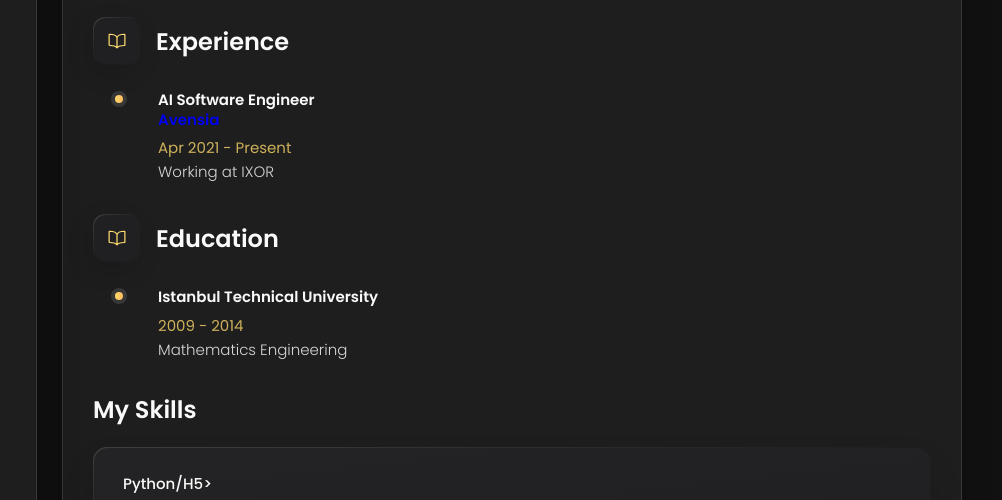
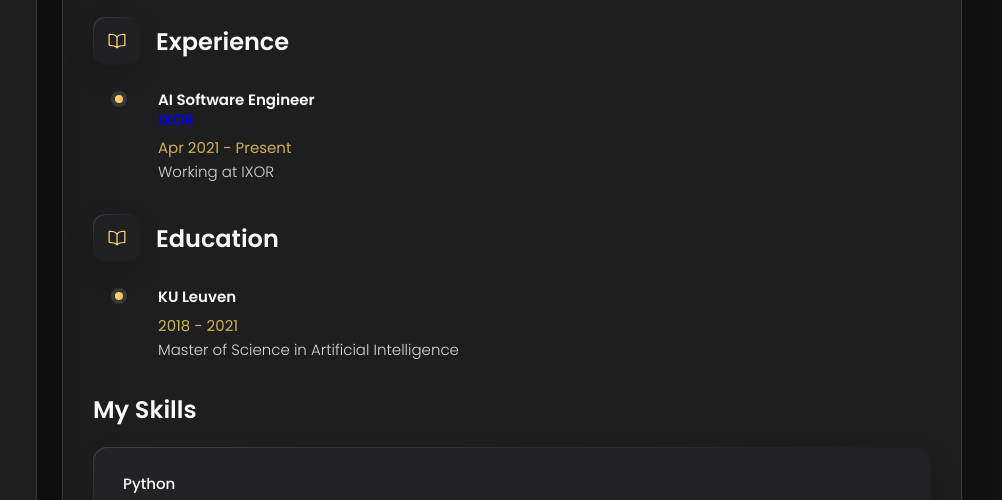
Before and after one commit to grand-cat-unknown/grand-cat-unknown.github.io, a plain HTML site: page resume.html in a window 1280 px wide. Shown: the part 172-672 px from the top of the page, 278-1280 px from the left. Drawn offline with nearby package versions, Linux system fonts and the light colour scheme.

Commit message:
Update job and education details

```diff
--- a/resume.html
+++ b/resume.html
@@ -200,7 +200,7 @@
 
                         <li class="timeline-item">
 
-                            <h4 class="h4 timeline-item-title">AI Software Engineer <a href="https://www.avensia.com/" target="_blank">Avensia</a></h4>
+                            <h4 class="h4 timeline-item-title">AI Software Engineer <a href="https://www.ixor.be/" target="_blank">IXOR</a></h4>
 
                             <span>Apr 2021 - Present</span>
 
@@ -228,12 +228,12 @@
 
                         <li class="timeline-item">
 
-                            <h4 class="h4 timeline-item-title">Istanbul Technical University</h4>
+                            <h4 class="h4 timeline-item-title">KU Leuven</h4>
 
-                            <span>2009 - 2014</span>
+                            <span>2018 - 2021</span>
 
                             <p class="timeline-text">
-                                Mathematics Engineering
+                                Master of Science in Artificial Intelligence
                             </p>
 
                         </li>
@@ -251,7 +251,7 @@
                         <li class="skills-item">
 
                             <div class="title-wrapper">
-                                <h5 class="h5">Python/h5>
+                                <h5 class="h5">Python</h5>
                             </div>
 
                             <div class="skill-progress-bg">
```
